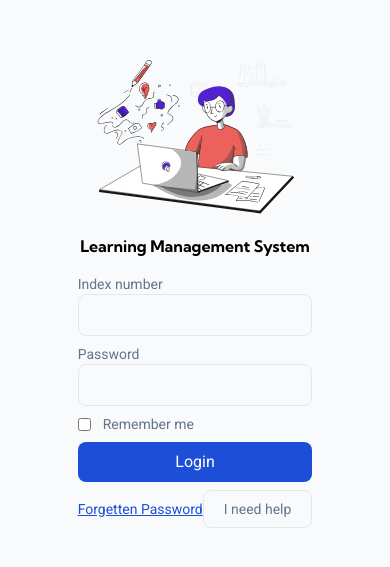
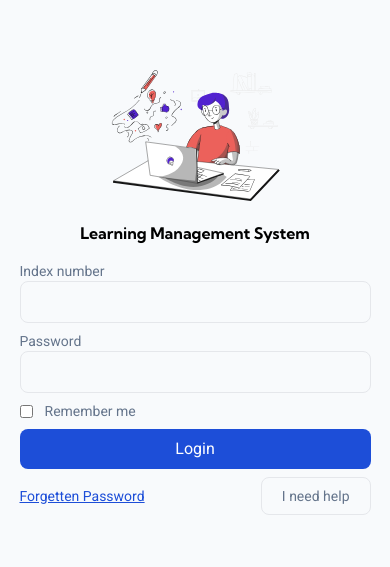
Before and after one commit to desi-10/lms, a React (Vite) app: page / in a window 390 px wide. Shown: the part 137-704 px from the top of the page. Built offline with nearby package versions, Linux system fonts and the light colour scheme.

Commit message:
login update

```diff
--- a/src/pages/Login.tsx
+++ b/src/pages/Login.tsx
@@ -1,12 +1,12 @@
 const Login = () => {
   return (
     <main className="h-screen flex justify-center items-center bg-slate-50 text-slate-500">
-      <div>
+      <div className="w-[90%] mx-auto  md:w-[500px] lg:w-[1000px] py-10">
         <h2 className="hidden text-2xl lg:block my-4 text-center font-bold text-black">
           Learning Management System
         </h2>
-        <section className="sm:w-full mx-auto grid grid-cols-1 lg:grid-cols-2 md:w-[500px] lg:w-[1000px] justify-center items-center">
-          <div className="w-full md:w-[300px] lg:w-full block mx-auto">
+        <section className="mx-auto grid grid-cols-1 lg:grid-cols-2 justify-center items-center">
+          <div className="w-[200px] md:w-[300px] lg:w-full block mx-auto">
             <img src="/assets/blogging-clipart.svg" alt="" />
           </div>
 
@@ -19,8 +19,9 @@ const Login = () => {
                 Index number
               </label>
               <input
-                type="number"
+                type="text"
                 name=""
+                maxLength={10}
                 className="p-2 border rounded-lg bg-slate-50"
               />
             </div>
@@ -31,6 +32,7 @@ const Login = () => {
               <input
                 type="password"
                 name=""
+                maxLength={20}
                 className="p-2 border rounded-lg bg-slate-50"
               />
             </div>
@@ -48,10 +50,12 @@ const Login = () => {
             </button>
 
             <div className="flex justify-between items-center">
-              <p className="text-sm underline text-blue-700">
+              <p className="text-sm underline text-blue-700 cursor-pointer">
                 Forgetten Password
               </p>
-              <p className="py-2 px-5 border rounded-lg text-sm">I need help</p>
+              <p className="py-2 px-5 border rounded-lg text-sm cursor-pointer">
+                I need help
+              </p>
             </div>
           </form>
         </section>
```
